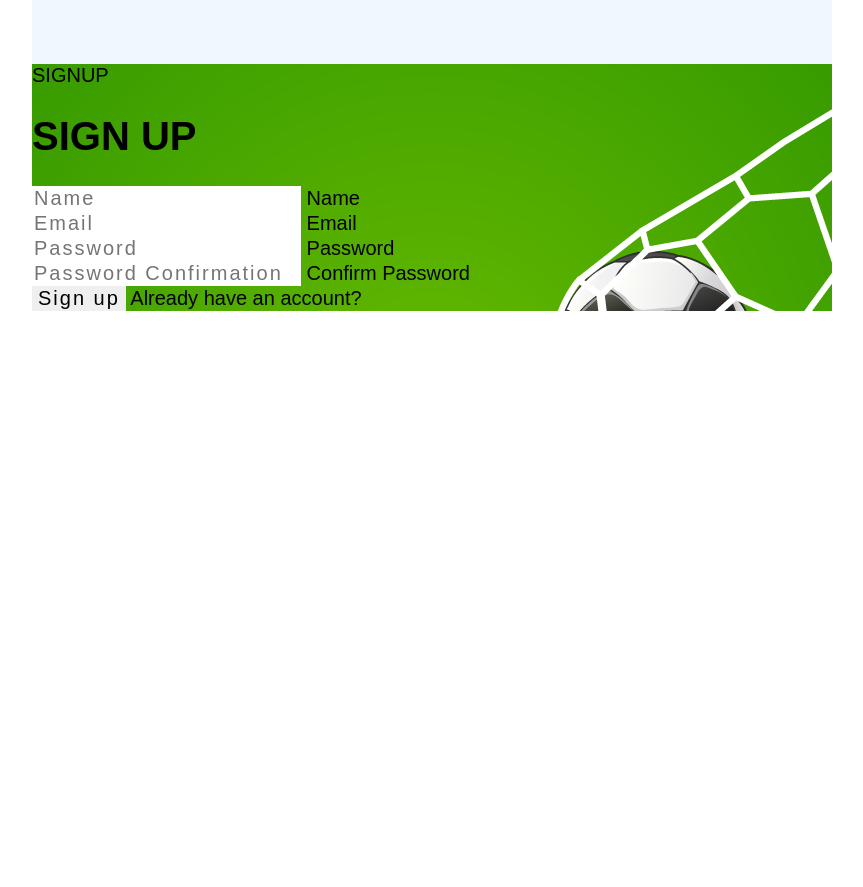
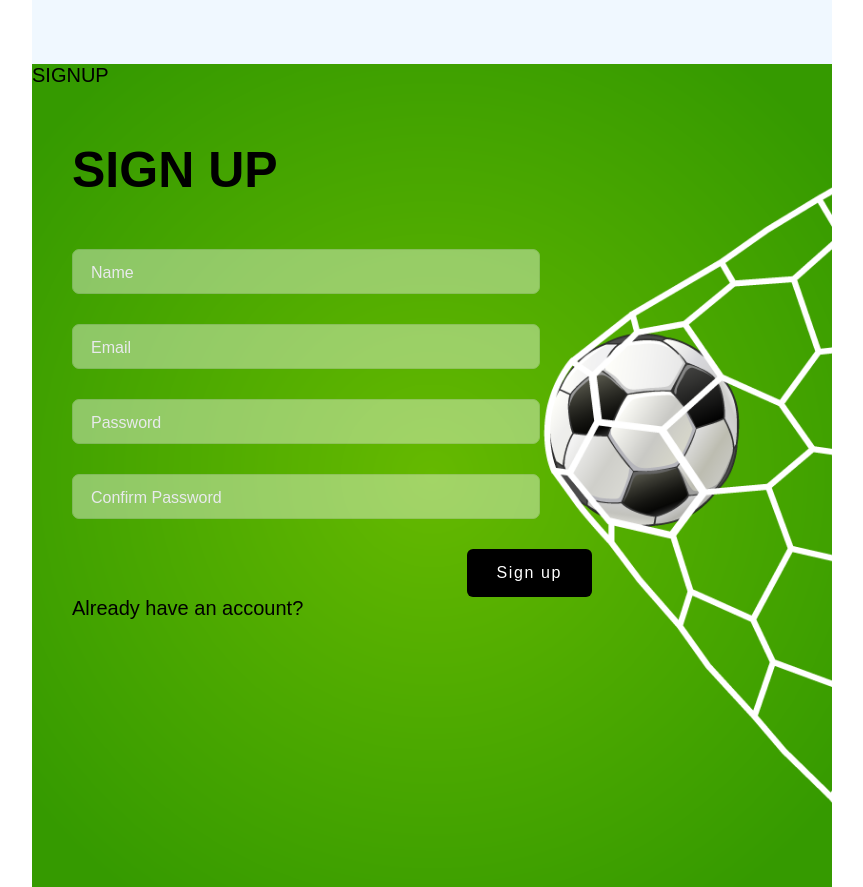
Before and after one commit to Winter-Hackathon-teamG/TeamG_Chatapp, a Flask app: template templates/registration/signup.html in a window 1280 px wide. Shown: the whole page, without its empty margins (208-1071 px from the left). Before the commit the page ends 311 px from the top, so only its background shows below. Run offline with Flask 2, Linux system fonts and the light colour scheme; the template is opened without the code that fills it, so the values that code supplies are empty; some web fonts are replaced.

Commit message:
signup floating label finish

```diff
--- a/static/css/registration.css
+++ b/static/css/registration.css
@@ -55,6 +55,7 @@
 }
 */
 
+/*
 .input-form {
   position: relative;
   width: 50%;
@@ -123,3 +124,97 @@
 .input-form input:focus + span + .border {
   transform: scaleX(1);
 }
+*/
+
+.form {
+  width: 600px;
+  height: 100vh;
+}
+
+.registration-form {
+  width: 600px;
+  border-radius: 8px;
+  padding: 20px 40px;
+}
+
+.registration-title {
+  font-size: 50px;
+  margin-bottom: 50px;
+}
+
+.inputContainer {
+  position: relative;
+  height: 45px;
+  width: 90%;
+  margin-bottom: 30px;
+}
+
+.input {
+  position: absolute;
+  top: 0px;
+  left: 0px;
+  height: 100%;
+  width: 100%;
+  border: 1px solid #dadce0;
+  border-radius: 7px;
+  font-size: 16px;
+  padding: 0 20px;
+  outline: none;
+  background-color: white;
+  z-index: 1;
+  opacity: 0.4;
+}
+
+::placeholder {
+  color: transparent;
+}
+
+.label {
+  position: absolute;
+  top: 15px;
+  left: 15px;
+  padding: 0 4px;
+  color: #dadce0;
+  font-size: 16px;
+  transition: 0.5s;
+  z-index: 0;
+}
+
+.submitBtn {
+  display: block;
+  margin-left: auto;
+  padding: 15px 30px;
+  border: none;
+  background-color: black;
+  color: white;
+  border-radius: 6px;
+  cursor: pointer;
+  font-size: 16px;
+  margin-top: 30px;
+}
+
+.submitBtn:hover {
+  background-color: gray;
+  transform: translateY(-2px);
+}
+
+.input:focus + .label {
+  top: -1px;
+  left: 3px;
+  z-index: 10;
+  font-size: 12px;
+  font-weight: 600;
+  color: blue;
+}
+
+.input:focus {
+  border: 2px solid blue;
+}
+
+.input:not(:placeholder-shown) + .label {
+  top: -1px;
+  left: 3px;
+  z-index: 10;
+  font-size: 12px;
+  font-weight: 600;
+}
--- a/templates/registration/signup.html
+++ b/templates/registration/signup.html
@@ -26,7 +26,6 @@
             <label for="" class="label">Confirm Password</label>
           </div>
           <input type="submit" class="submitBtn" value="Sign up">
-          {# <button class="pink">SIGN UP</button> #}
           {#
           {% with messages = get_flashed_messages() %}
             {% if messages %}
```
